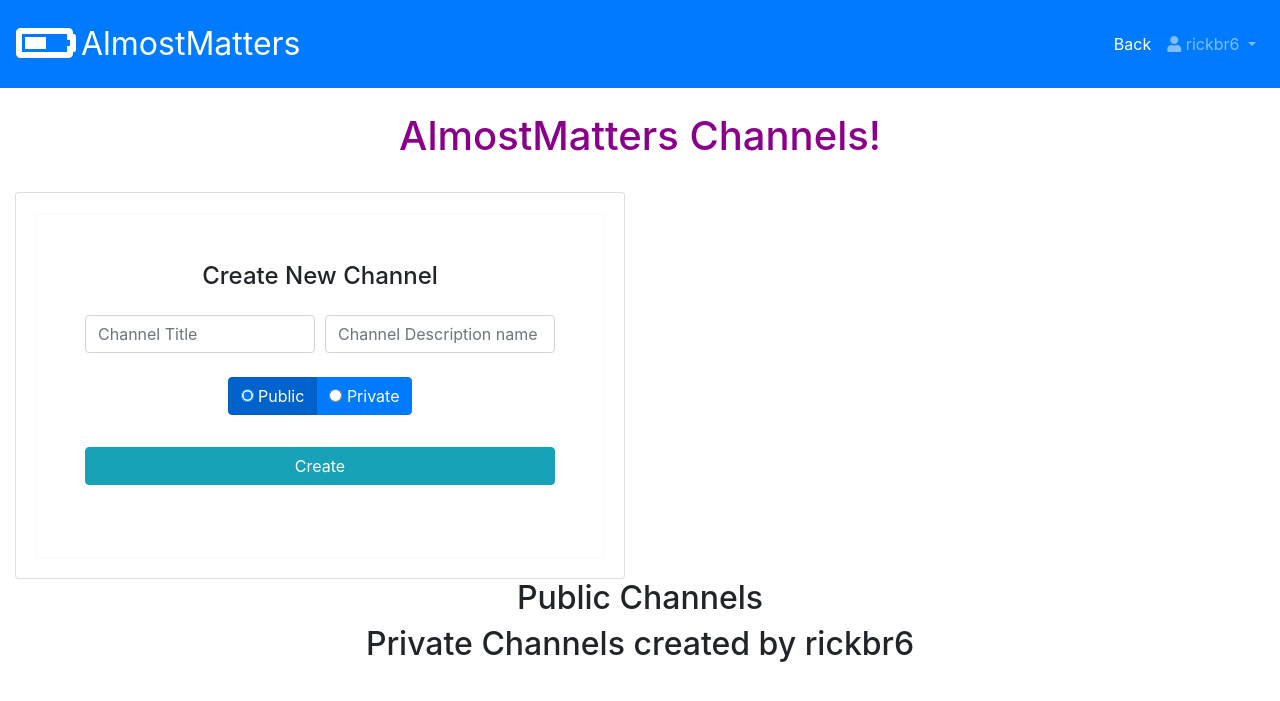
After one commit to JessieMiles/publicProjects, a Flask app: page /channels in a window 1280 px wide. The commit adds this page. Shown: the top 701 px of the page. Run offline with Flask 2, Linux system fonts and the light colour scheme; a user stored in the database is signed in; data comes from the database, SQL or seed files in the repository; data that the repository does not hold is empty; some libraries are stand-ins or nearby versions.

Commit message:
initial merge

```diff
--- a/app.py
+++ b/app.py
@@ -4,4 +4,6 @@ from models import Users
 
 
 if __name__ == '__main__':
-    app.run()
+    app.run(host='localhost',
+            port=5000,
+            debug=True)
--- a/collaborating in Git.txt
+++ b/collaborating in Git.txt
@@ -19,5 +19,3 @@ Collaborating in Git
 
 
 If you follow the above steps, you should minimize the chance of merge conflicts. It also helps to make sure you seperate the work in such a way that you minimize the need to edit the same files as much as possible. If you know you need to change a file that your partner is working on, see if they can do a merge first, before you start you feature branch.
-
-The End
--- a/controller_functions.py
+++ b/controller_functions.py
@@ -1,5 +1,5 @@
 from flask import Flask, render_template, redirect, request, session, flash, send_from_directory, url_for
-from models import Users
+from models import Users, Channels
 from config import db, app
 from flask_sqlalchemy import SQLAlchemy
 
@@ -8,6 +8,8 @@ from werkzeug.utils import secure_filename
 
 
 ALLOWED_EXTENSIONS = set(['png', 'jpg', 'jpeg', 'gif', 'png'])
+PUBLIC_CHANNEL = 1
+PRIVATE_CHANNEL = 2
 
 
 def index():
@@ -35,7 +37,18 @@ def process_new_user():
 
 def show_dashboard():
     print(f"ROUTE: show_dashboard")
-    return render_template("dashboard.html")
+    if 'user_id' not in session:
+        print(f"User id not found")
+        return redirect('/')
+
+    current_user = Users.query.get(session['user_id'])
+    public_channels = Channels.get_public_channels()
+
+    private_channels = Channels.query.filter_by(id=PRIVATE_CHANNEL)
+    owned_channels = Channels.get_owned_channels(current_user.id)
+
+    return render_template("dashboard_test.html", user=current_user,public_channels=public_channels,
+                           owned_channels=owned_channels)
 
 
 def show_login_page():
@@ -52,3 +65,48 @@ def login():
         return redirect('/login')
     session['user_id'] = response
     return redirect(url_for("show_dashboard"))
+
+
+def users_logout():
+    print(f"ROUTE: logout")
+    session.clear()
+    return redirect('/')
+
+
+def show_channels_page():
+    print(f"ROUTE: show_channels_page")
+    if 'user_id' not in session:
+        print(f"User id not found")
+        return redirect('/')
+
+    current_user = Users.query.get(session['user_id'])
+
+    public_channels = Channels.get_public_channels()
+
+    private_channels = Channels.query.filter_by(id=PRIVATE_CHANNEL)
+    owned_channels = Channels.get_owned_channels(current_user.id)
+
+    return render_template("channels_test.html", user=current_user, public_channels=public_channels,
+                           owned_channels=owned_channels)
+
+
+def create_new_channel():
+    print(f"ROUTE: create_new_channel")
+    print(f"Adding new channel")
+    print(f"Channel form: {request.form}")
+
+    current_user = Users.query.get(session['user_id'])
+
+    if request.form['options'] == "public":
+        channel_type = PUBLIC_CHANNEL
+    else:
+        channel_type = PRIVATE_CHANNEL
+
+    channel_id = Channels.add_new_channel(current_user.id, request.form['channel_title'],
+                                          request.form['channel_description'], channel_type)
+
+    return redirect(url_for("show_channels_page"))
+
+
+def show_channel_messages(channel_id):
+    return render_template("channel_messages.html")
--- a/models.py
+++ b/models.py
@@ -6,6 +6,7 @@ import os.path
 
 
 EMAIL_REGEX = re.compile(r'^[a-zA-Z0-9.+_-]+@[a-zA-Z0-9._-]+\.[a-zA-Z]+$')
+
 
 
 class Users(db.Model):
@@ -68,19 +69,11 @@ class Users(db.Model):
         return False, "Email or bad password"
 
 
-class ChannelTypes(db.Model):
-    id = db.Column(db.Integer, primary_key=True)
-    name = db.Column(db.String(45))
-    created_at = db.Column(db.DateTime, server_default=func.now())
-    updated_at = db.Column(db.DateTime, server_default=func.now(), onupdate=func.now())
-
-    def __repr__(self):
-        return "ChannelTypes(id ='%s', name = '%s', created_at = '%s')" % (self.id, self.name, self.created_at)
-
-
 class Channels(db.Model):
     id = db.Column(db.Integer, primary_key=True)
     title = db.Column(db.String(45))
+    description = db.Column(db.String(45))
+    channel_type_id = db.Column(db.Integer)
     created_by_id = db.Column(db.Integer, db.ForeignKey("users.id"), nullable=False)
     creator = db.relationship("Users", foreign_keys=[created_by_id], backref="created_channels", cascade="all")
     created_at = db.Column(db.DateTime, server_default=func.now())
@@ -90,6 +83,21 @@ class Channels(db.Model):
         return "Channels(id ='%s', title = '%s', created_by_id = '%s', creator = '%s')" % (self.id, self.title,
                                                                                            self.created_by_id,
                                                                                            self.creator)
+
+    @classmethod
+    def add_new_channel(cls, owner_id, title, description, channel_type):
+        channel = cls(title=title, created_by_id=owner_id, description=description, channel_type_id=channel_type)
+        db.session.add(channel)
+        db.session.commit()
+        return channel.id
+
+    @classmethod
+    def get_public_channels(cls):
+        return Channels.query.filter_by(channel_type_id=1).all()
+
+    @classmethod
+    def get_owned_channels(cls, user_id):
+        return Channels.query.filter_by(created_by_id=user_id).all()
 
 
 class Memberships(db.Model):
--- /dev/null
+++ b/static/script.js
@@ -0,0 +1,4 @@
+// get selection
+$('.colors input[type=radio]').on('change', function() {
+    console.log(this.value);
+});
--- /dev/null
+++ b/static/styles.css
@@ -0,0 +1,70 @@
+/**{*/
+    /*border: dotted 2px red;*/
+/*}*/
+
+/*!
+ * Start Bootstrap - Simple Sidebar (https://startbootstrap.com/template-overviews/simple-sidebar)
+ * Copyright 2013-2019 Start Bootstrap
+ * Licensed under MIT (https://github.com/BlackrockDigital/startbootstrap-simple-sidebar/blob/master/LICENSE)
+ */
+body {
+  overflow-x: hidden;
+}
+
+#sidebar-wrapper {
+  min-height: 100vh;
+  margin-left: -15rem;
+  -webkit-transition: margin .25s ease-out;
+  -moz-transition: margin .25s ease-out;
+  -o-transition: margin .25s ease-out;
+  transition: margin .25s ease-out;
+}
+
+#sidebar-wrapper .sidebar-heading {
+  padding: 0.875rem 1.25rem;
+  font-size: 1.2rem;
+}
+
+#sidebar-wrapper .list-group {
+  width: 15rem;
+}
+
+#page-content-wrapper {
+  min-width: 100vw;
+}
+
+#wrapper.toggled #sidebar-wrapper {
+  margin-left: 0;
+}
+
+@media (min-width: 768px) {
+  #sidebar-wrapper {
+    margin-left: 0;
+  }
+
+  #page-content-wrapper {
+    min-width: 0;
+    width: 100%;
+  }
+
+  #wrapper.toggled #sidebar-wrapper {
+    margin-left: -15rem;
+  }
+}
+
+.navbar-brand{
+  font-size: xx-large;
+  padding: 5px;
+}
+.container-fluid{
+  display: block;
+  text-align: center;
+  margin: 0 auto;
+}
+h1{
+  color: darkmagenta;
+}
+.wrapper{
+  display: inline-block;
+  width: 50%;
+}
--- /dev/null
+++ b/templates/channels_test.html
@@ -0,0 +1,91 @@
+<!DOCTYPE html>
+<html lang="en" xmlns:http="http://www.w3.org/1999/xhtml">
+	<head>
+		<meta charset="UTF-8">
+		<title>Registration Page</title>
+		<link rel="stylesheet" href="https://stackpath.bootstrapcdn.com/bootstrap/4.3.1/css/bootstrap.min.css" integrity="sha384-ggOyR0iXCbMQv3Xipma34MD+dH/1fQ784/j6cY/iJTQUOhcWr7x9JvoRxT2MZw1T" crossorigin="anonymous">
+		<link rel="stylesheet" href="https://use.fontawesome.com/releases/v5.7.2/css/all.css" integrity="sha384-fnmOCqbTlWIlj8LyTjo7mOUStjsKC4pOpQbqyi7RrhN7udi9RwhKkMHpvLbHG9Sr" crossorigin="anonymous">
+		<link rel="stylesheet" type="text/css" href="{{ url_for('static', filename='styles.css') }}">
+        <script src="https://ajax.aspnetcdn.com/ajax/jQuery/jquery-3.3.1.js"></script>
+	    <script src="{{ url_for('static', filename='script.js') }}"></script>
+    </head>
+	<body>
+        <header>
+            <nav class="navbar navbar-expand-md navbar-dark bg-primary">
+                <span style="font-size: 3em; color: white;">
+                    <i class="fas fa-battery-half"></i>
+                </span>
+                <a class="navbar-brand abs" href="#">AlmostMatters</a>
+                <div class="navbar-collapse collapse" id="collapsingNavbar">
+                    <ul class="navbar-nav ml-auto">
+                        <li class="nav-item">
+                            <a class="nav-link active" href="/dashboard">Back</a>
+                        </li>
+                        <li class="nav-item dropdown">
+                            <a class="nav-link dropdown-toggle" id="navbarDropdownMenuLink-4" data-toggle="dropdown"
+                            aria-haspopup="true" aria-expanded="false">
+                            <i class="fas fa-user"></i> {{ user.screen_name }} </a>
+                            <div class="dropdown-menu dropdown-menu-right dropdown-info" aria-labelledby="navbarDropdownMenuLink-4">
+                                <a class="dropdown-item" href="#">Settings</a>
+                                <a class="dropdown-item" href="/channels">Channels</a>
+                                <a class="dropdown-item" href="/logout">Log out</a>
+                            </div>
+                        </li>
+                    </ul>
+                </div>
+            </nav>
+        </header>
+        <br>
+        <div class="container-fluid">
+            <h1>AlmostMatters Channels!</h1>
+                <br>
+                <div class="row">
+                    <div class="col-sm-6 mb-3 mb-md-0">
+                        <div class="card">
+                            <div class="card-body">
+                                <form id="create_channel" class="text-center border border-light p-5" action="/create_channel" method="POST">
+                                <p class="h4 mb-4">Create New Channel</p>
+                                <div class="form-row mb-4">
+                                    <div class="col">
+                                        <input type="text" name="channel_title" id="channel_title" class="form-control" placeholder="Channel Title">
+                                    </div>
+                                    <div class="col">
+                                        <input type="text" name="channel_description" id="channel_description" class="form-control" placeholder="Channel Description name">
+                                    </div>
+                                </div>
+                                <div class="btn-group channel_types" data-toggle="buttons">
+                                    <label class="btn btn-primary active">
+                                        <input type="radio" name="options" value="public" autocomplete="off" checked> Public
+                                    </label>
+                                    <label class="btn btn-primary">
+                                        <input type="radio" name="options" value="private" autocomplete="off"> Private
+                                    </label>
+                                </div>
+                                    <button class="btn btn-info my-4 btn-block" type="submit">Create</button>
+                                </form>
+                            </div>
+                        </div>
+                    </div>
+                </div>
+                <h2>Public Channels</h2>
+                <ul class="list-group">
+
+                    {% for channel in public_channels %}
+                        <li class="list-group-item">{{ channel.title }}</li>
+                    {% endfor %}
+                </ul>
+                <h2>Private Channels created by {{ user.screen_name }}</h2>
+                <ul class="list-group">
+                    {% for channel in owned_channels %}
+                    <li class="list-group-item">{{ channel.title }}</li>
+                    {% endfor %}
+                </ul>
+
+
+
+                <script src="https://ajax.aspnetcdn.com/ajax/jQuery/jquery-3.3.1.js"></script>
+                <script src="https://cdnjs.cloudflare.com/ajax/libs/popper.js/1.14.7/umd/popper.min.js" integrity="sha384-UO2eT0CpHqdSJQ6hJty5KVphtPhzWj9WO1clHTMGa3JDZwrnQq4sF86dIHNDz0W1" crossorigin="anonymous"></script>
+                <script src="https://stackpath.bootstrapcdn.com/bootstrap/4.3.1/js/bootstrap.min.js" integrity="sha384-JjSmVgyd0p3pXB1rRibZUAYoIIy6OrQ6VrjIEaFf/nJGzIxFDsf4x0xIM+B07jRM" crossorigin="anonymous"></script>
+        </div>
+    </body>
+</html>
```
Also changed, not shown: migrations/versions/7d6bb2ea3862_.py (added, +69 -0 lines), routes.py (+10 -1 lines), templates/channel_messages.html (added, +76 -0 lines), templates/dashboard.html (+45 -6 lines), templates/dashboard_test.html (added, +108 -0 lines), templates/dashboard_test2.html (added, +76 -0 lines), templates/index.html (+25 -5 lines), templates/login.html (+16 -6 lines), templates/register.html (+16 -7 lines), static/boardgame.jpg (added), static/powerbutton.png (added), 1 other file.
